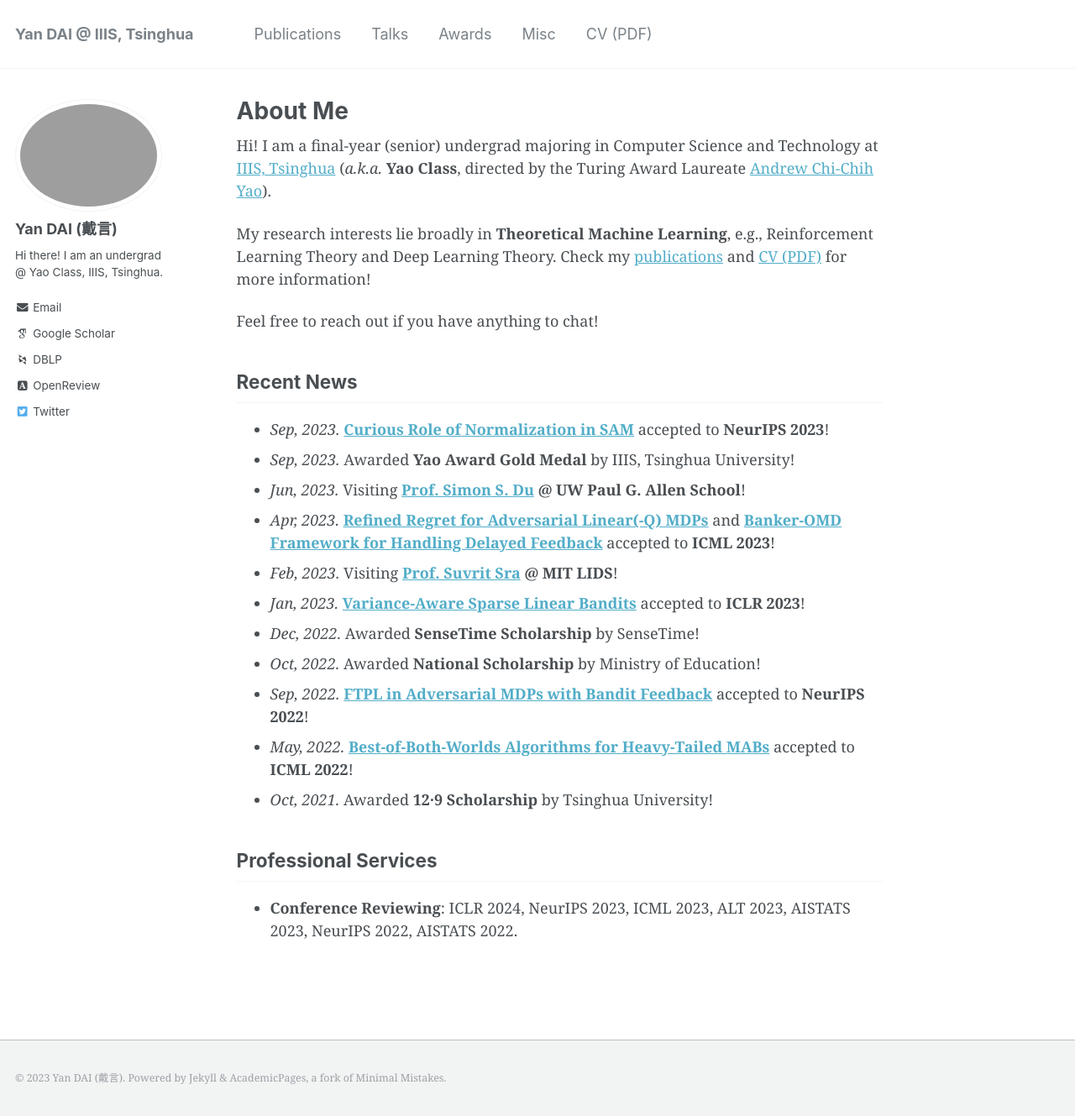
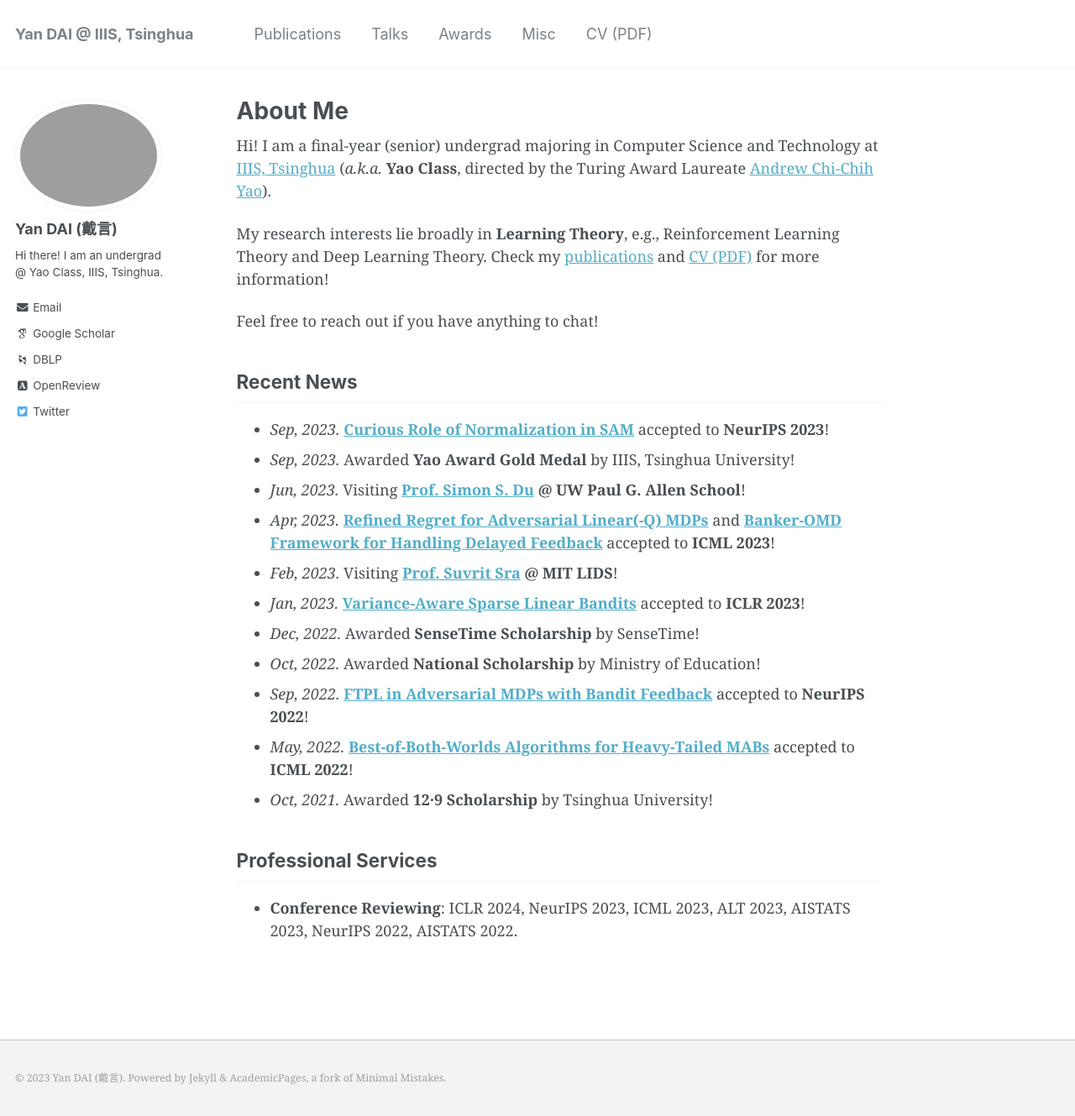
Before and after one commit to yandaichn/yandaichn.github.io, a Jekyll site: the page built from _pages/about.md, in a window 1280 px wide and 1329 px high. Shown: the whole window at 84% size. Built offline with Jekyll 4.4.1, drawn with Linux system fonts in a browser that asks for light colours; some web fonts are replaced.

Commit message:
Change to Learning theory

```diff
--- a/_pages/about.md
+++ b/_pages/about.md
@@ -10,7 +10,7 @@ redirect_from:
 
 Hi! I am a final-year (senior) undergrad majoring in Computer Science and Technology at [IIIS, Tsinghua](https://iiis.tsinghua.edu.cn/en/) (*a.k.a.* **Yao Class**, directed by the Turing Award Laureate [Andrew Chi-Chih Yao](https://iiis.tsinghua.edu.cn/yao/)).
 
-My research interests lie broadly in **Theoretical Machine Learning**, e.g., Reinforcement Learning Theory and Deep Learning Theory. Check my [publications](publications) and [CV (PDF)](CV_Yan.pdf) for more information!
+My research interests lie broadly in **Learning Theory**, e.g., Reinforcement Learning Theory and Deep Learning Theory. Check my [publications](publications) and [CV (PDF)](CV_Yan.pdf) for more information!
 
 Feel free to reach out if you have anything to chat!
 
```
